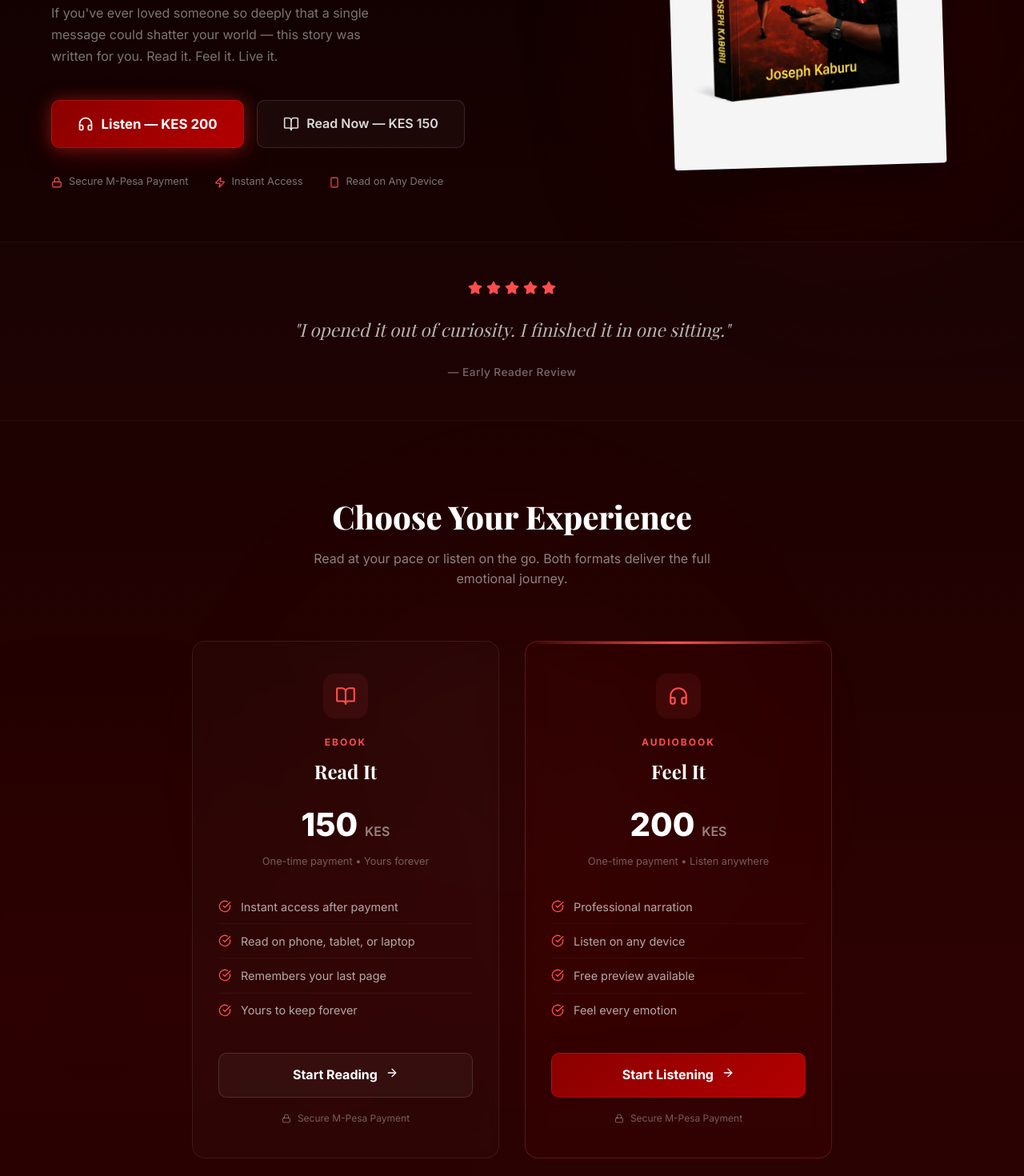
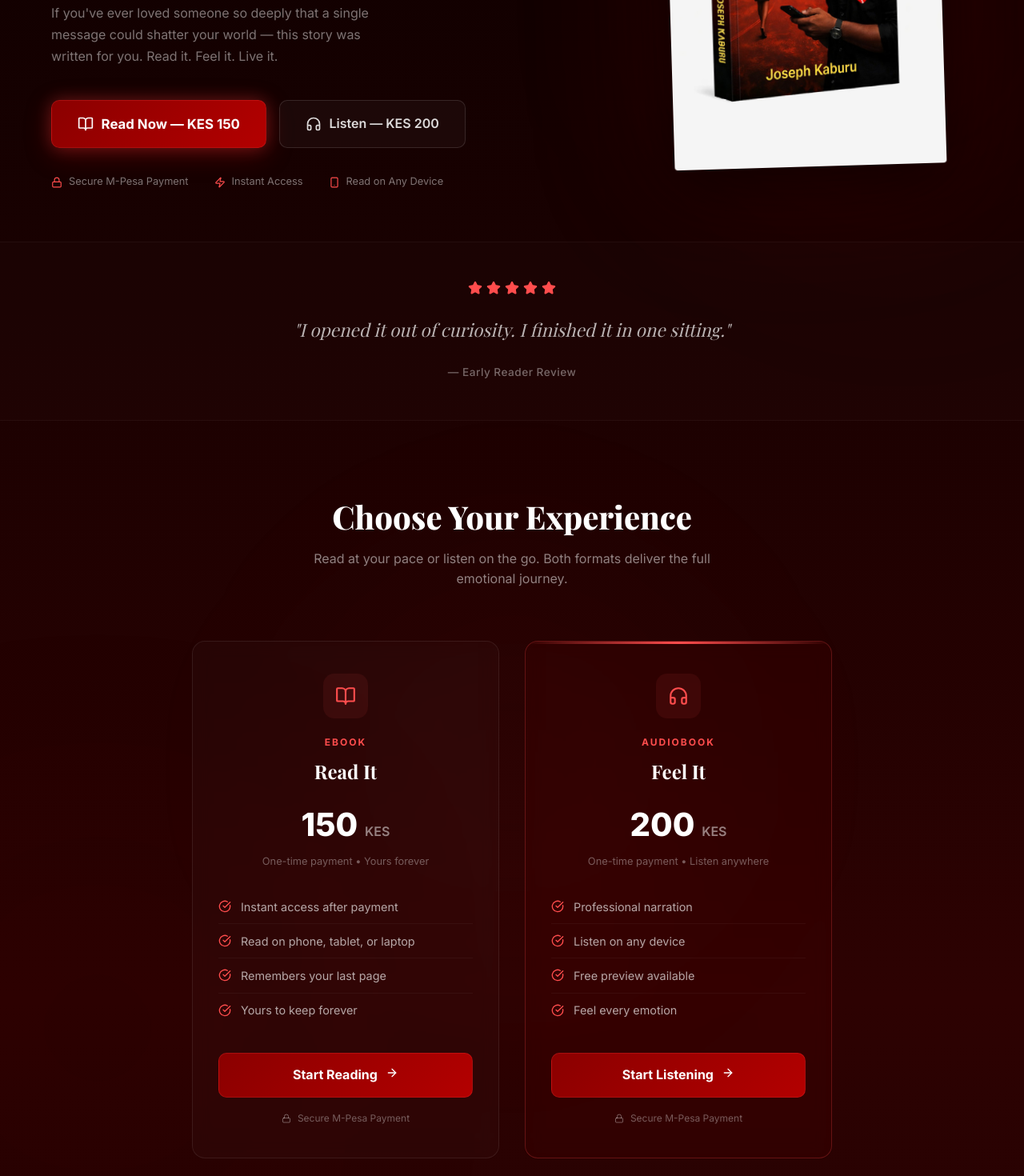
Before and after one commit to Peterngacha85/author, a React (Vite) app in the folder fronted/: page / in a window 1280 px wide. Shown: the part 480-1950 px from the top of the page at 80% size. Built offline with nearby package versions, Linux system fonts and the light colour scheme; no server answers; a web font is replaced by a local one.

Commit message:
Update landing page hero buttons, pricing CTAs, and TikTok link
- Swap hero buttons so Read Now (KES 150) is first/active and Listen (KES 200) is secondary
- Make eBook 'Start Reading' button red/active to match 'Start Listening' style
- Update TikTok link to @joetales25

```diff
--- a/fronted/src/pages/public/LandingPage.jsx
+++ b/fronted/src/pages/public/LandingPage.jsx
@@ -90,15 +90,15 @@ export default function LandingPage() {
                 to={user ? dashboardPath : "/register"}
                 className="landing-cta-primary"
               >
-                <Headphones size={20} />
-                Listen — KES 200
+                <BookOpen size={20} />
+                Read Now — KES 150
               </Link>
               <Link
                 to={user ? dashboardPath : "/register"}
                 className="landing-cta-secondary"
               >
-                <BookOpen size={20} />
-                Read Now — KES 150
+                <Headphones size={20} />
+                Listen — KES 200
               </Link>
             </div>
 
@@ -174,7 +174,7 @@ export default function LandingPage() {
               <li><CheckCircle size={16} /> Yours to keep forever</li>
             </ul>
 
-            <Link to={user ? dashboardPath : "/register"} className="landing-price-btn landing-price-btn-secondary">
+            <Link to={user ? dashboardPath : "/register"} className="landing-price-btn landing-price-btn-primary">
               Start Reading <ArrowRight size={16} style={{ marginLeft: '0.4rem' }} />
             </Link>
             <div className="landing-payment-badge">
@@ -261,7 +261,7 @@ export default function LandingPage() {
                   <Facebook size={16} />
                 </a>
                 <a
-                  href="https://www.tiktok.com/@jkabul25"
+                  href="https://www.tiktok.com/@joetales25"
                   target="_blank"
                   rel="noopener noreferrer"
                   className="landing-footer-social-link tt"
```
